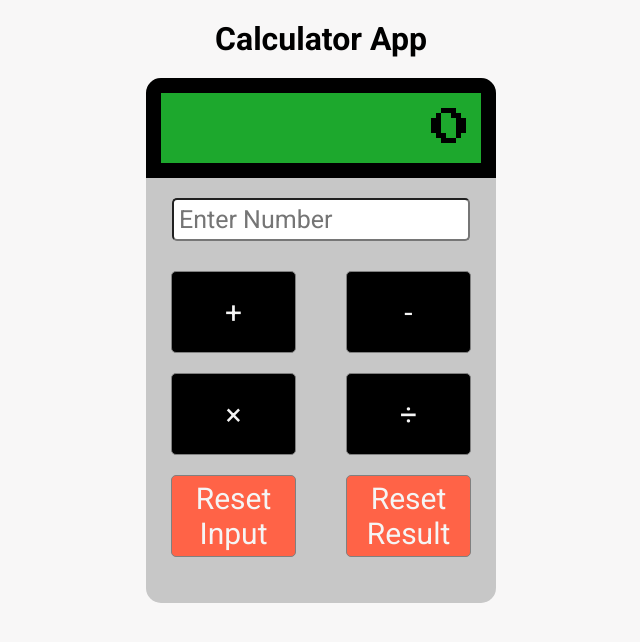
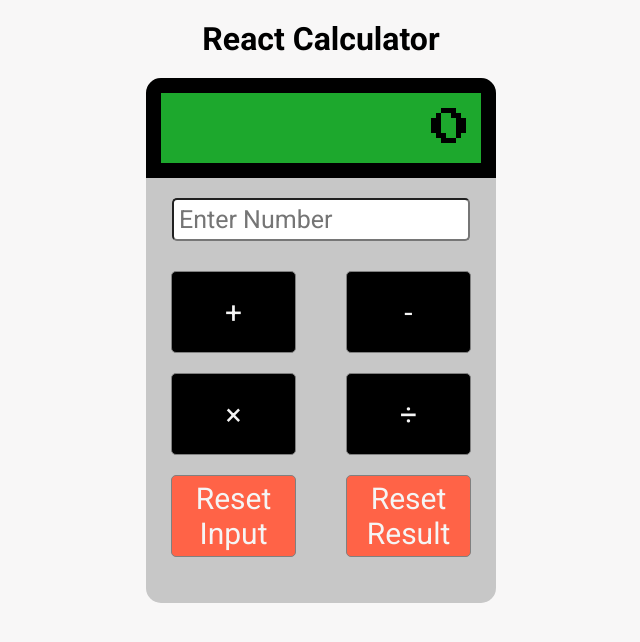
Before and after one commit to acktreptow/react-calculator, a React (Create React App) app: page / in a window 1280 px wide. Shown: the top 642 px of the page, without its empty margins (319-959 px from the left). Built offline with nearby package versions, Linux system fonts and the light colour scheme.

Commit message:
update h1

```diff
--- a/src/App.js
+++ b/src/App.js
@@ -39,7 +39,7 @@ function App() {
   return (
     <div className="App">
       <div>
-        <h1>Calculator App</h1>
+        <h1>React Calculator</h1>
       </div>
       <form>
         <p ref={resultRef}>{result}</p>
```
